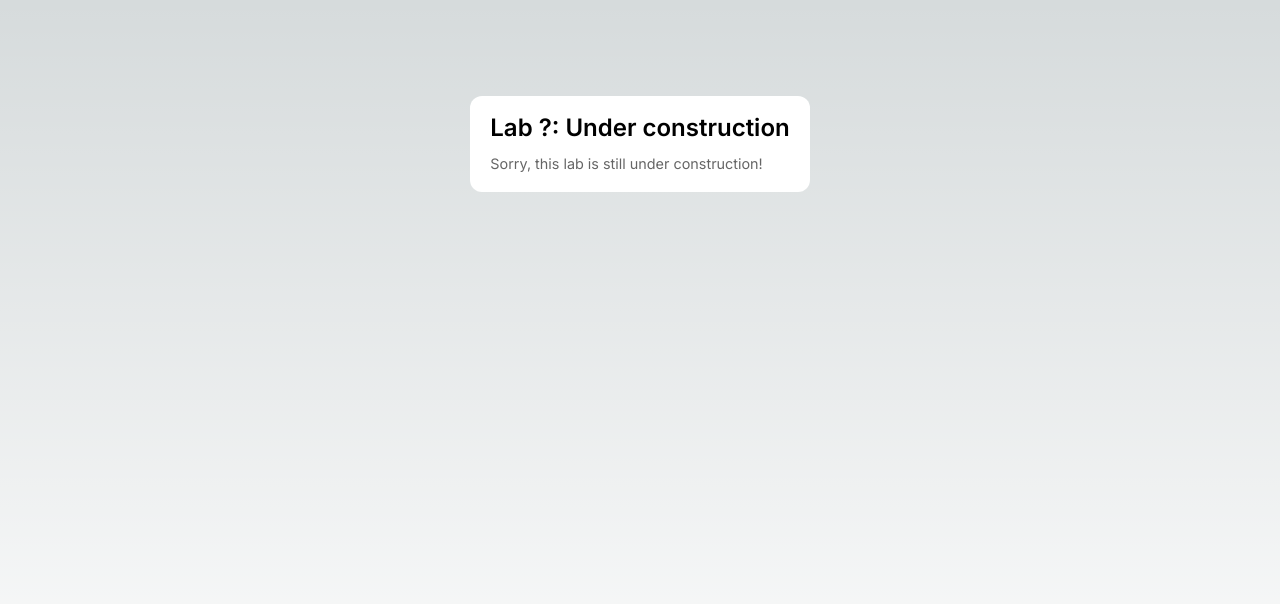
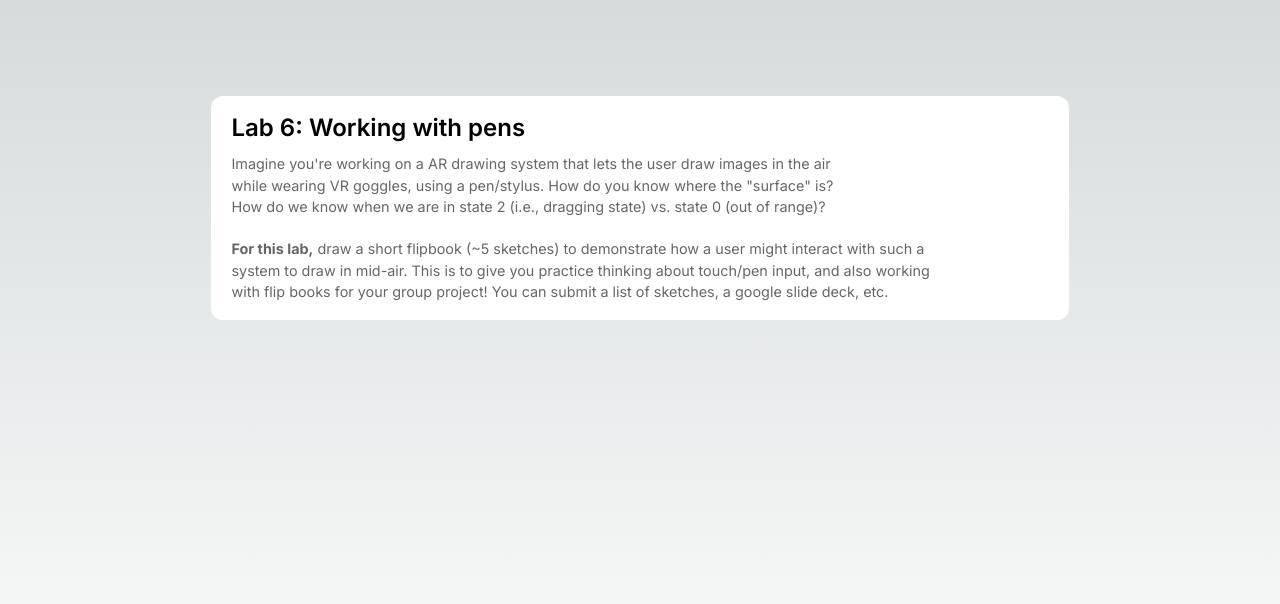
Before and after one commit to swres/info463-public, a Next.js app: page /lab6 in a window 1280 px wide. Shown: the top 604 px of the page. Built offline with nearby package versions, Linux system fonts and the light colour scheme.

Commit message:
added lab 6

```diff
--- a/app/lab6/page.tsx
+++ b/app/lab6/page.tsx
@@ -11,8 +11,13 @@ export default function Lab1() {
   return (
     <main className={styles.main}>
       <div className={styles.card}>
-        <h2>Lab ?: Under construction</h2>
-        <p>Sorry, this lab is still under construction!</p>
+        <h2>Lab 6: Working with pens</h2>
+        <p>Imagine you're working on a AR drawing system that lets the user draw images in the air while wearing VR goggles,
+          using a pen/stylus. How do you know where the "surface" is? How do we know when we are in state 2 (i.e., dragging state) vs. state 0 (out of range)?
+        </p>
+        <br></br>
+        <p><b>For this lab,</b> draw a short flipbook (~5 sketches) to demonstrate how a user might interact with such a system to draw in
+        mid-air. This is to give you practice thinking about touch/pen input, and also working with flip books for your group project! You can submit a list of sketches, a google slide deck, etc.</p>
       </div>
     </main>
   );
```
